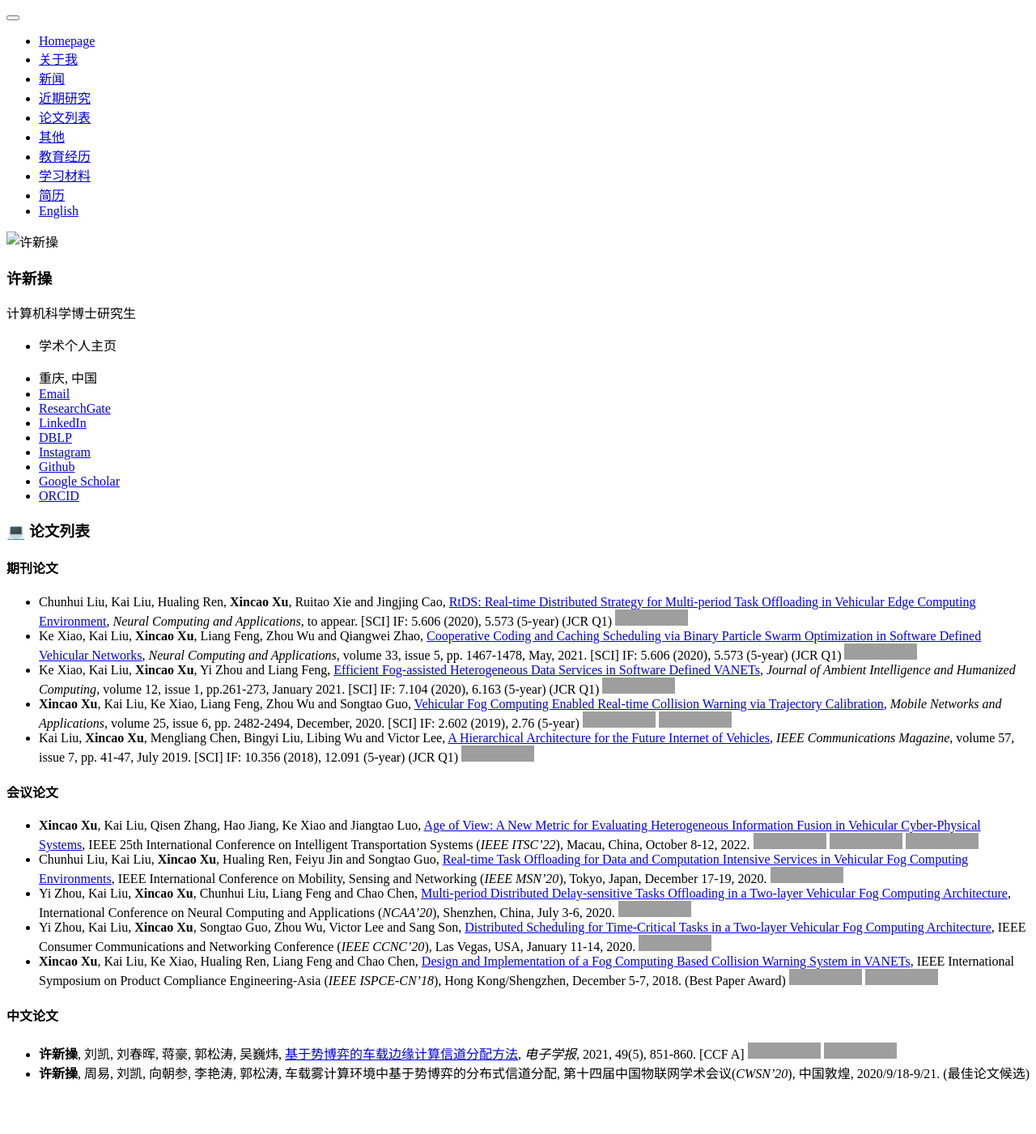
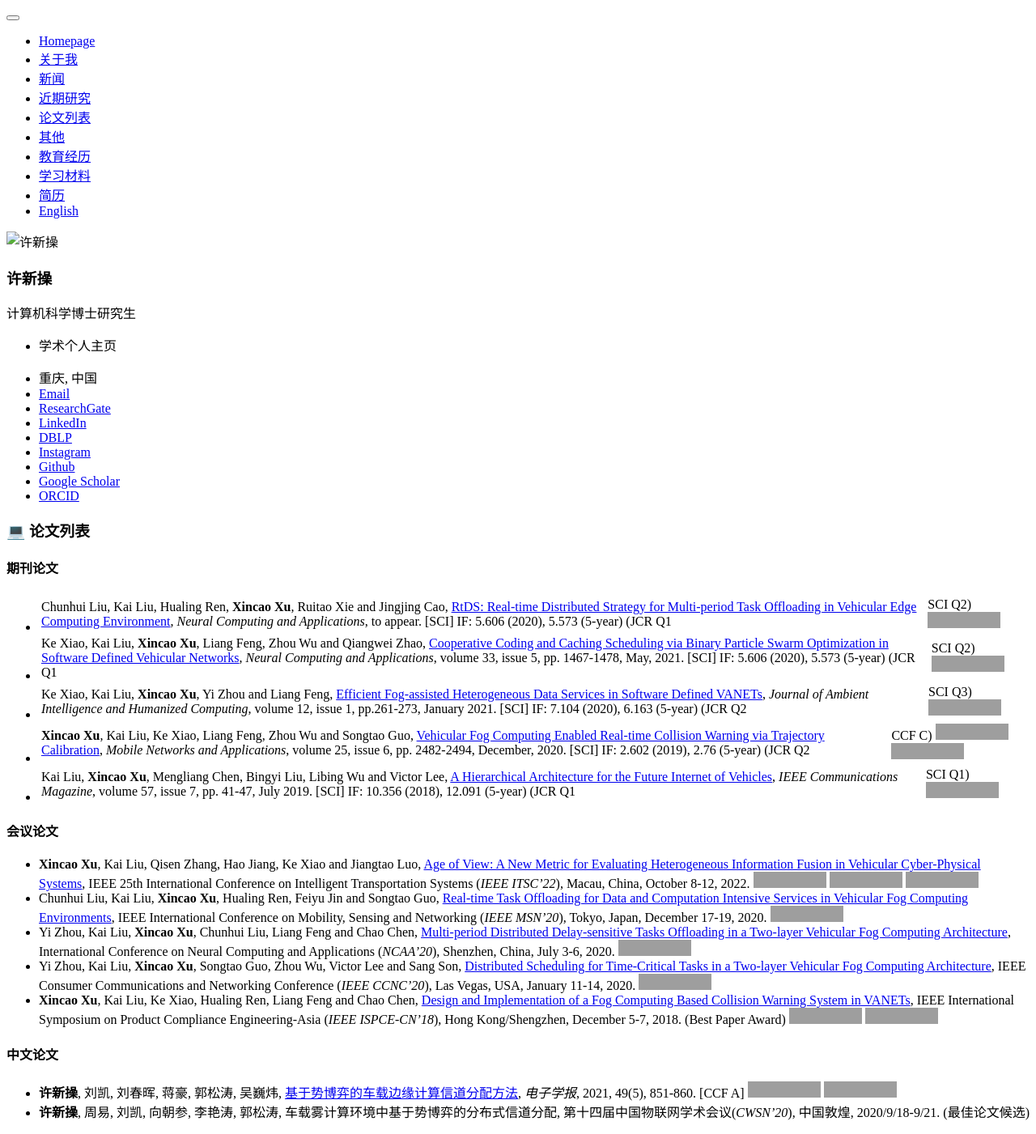
Before and after one commit to neardws/zh, a Jekyll site: the page built from _pages/includes/pub.md, in a window 1280 px wide, cut to the strip 0-1401 px from the top of the page. Shown: the whole strip at 81% size. Built offline with Jekyll 4.4.1, drawn with Linux system fonts in a browser that asks for light colours; our own code applies the rules of GitHub Pages for plain Markdown files; before the commit the page ends 1353 px from its top, so only the background shows below that; grey boxes are pictures that could not be loaded.

Commit message:
update news

```diff
--- a/_pages/includes/pub.md
+++ b/_pages/includes/pub.md
@@ -2,11 +2,11 @@
 
 #### 期刊论文
 
-- Chunhui Liu, Kai Liu, Hualing Ren, **Xincao Xu**, Ruitao Xie and Jingjing Cao, [RtDS: Real-time Distributed Strategy for Multi-period Task Offloading in Vehicular Edge Computing Environment](https://link.springer.com/article/10.1007/s00521-021-05766-5), *Neural Computing and Applications*, to appear. [SCI] IF: 5.606 (2020), 5.573 (5-year) (JCR Q1) [![](https://img.shields.io/badge/dynamic/json?logo=Google%20Scholar&url=https%3A%2F%2Fcdn.jsdelivr.net%2Fgh%2FNeardws%2Fneardws.github.io@google-scholar-stats%2Fgs_data.json&query=$['publications']['DK5avZUAAAAJ:4fKUyHm3Qg0C']['num_citations']&labelColor=f6f6f6&color=9cf&style=flat&label=citations)](https://scholar.google.com/citations?view_op=view_citation&hl=en&user=DK5avZUAAAAJ&citation_for_view=DK5avZUAAAAJ:4fKUyHm3Qg0C)
-- Ke Xiao, Kai Liu, **Xincao Xu**, Liang Feng, Zhou Wu and Qiangwei Zhao, [Cooperative Coding and Caching Scheduling via Binary Particle Swarm Optimization in Software Defined Vehicular Networks](https://link.springer.com/article/10.1007/s00521-020-04978-5), *Neural Computing and Applications*, volume 33, issue 5, pp. 1467-1478, May, 2021. [SCI] IF: 5.606 (2020), 5.573 (5-year) (JCR Q1) [![](https://img.shields.io/badge/dynamic/json?logo=Google%20Scholar&url=https%3A%2F%2Fcdn.jsdelivr.net%2Fgh%2FNeardws%2Fneardws.github.io@google-scholar-stats%2Fgs_data.json&query=$['publications']['DK5avZUAAAAJ:l7t_Zn2s7bgC']['num_citations']&labelColor=f6f6f6&color=9cf&style=flat&label=citations)](https://scholar.google.com/citations?view_op=view_citation&hl=en&user=DK5avZUAAAAJ&citation_for_view=DK5avZUAAAAJ:l7t_Zn2s7bgC)
-- Ke Xiao, Kai Liu, **Xincao Xu**, Yi Zhou and Liang Feng, [Efficient Fog-assisted Heterogeneous Data Services in Software Defined VANETs](https://link.springer.com/article/10.1007/s12652-019-01507-8), *Journal of Ambient Intelligence and Humanized Computing*, volume 12, issue 1, pp.261-273, January 2021. [SCI] IF: 7.104 (2020), 6.163 (5-year) (JCR Q1) [![](https://img.shields.io/badge/dynamic/json?logo=Google%20Scholar&url=https%3A%2F%2Fcdn.jsdelivr.net%2Fgh%2FNeardws%2Fneardws.github.io@google-scholar-stats%2Fgs_data.json&query=$['publications']['DK5avZUAAAAJ:CHSYGLWDkRkC']['num_citations']&labelColor=f6f6f6&color=9cf&style=flat&label=citations)](https://scholar.google.com/citations?view_op=view_citation&hl=en&user=DK5avZUAAAAJ&citation_for_view=DK5avZUAAAAJ:CHSYGLWDkRkC)
-- **Xincao Xu**, Kai Liu, Ke Xiao, Liang Feng, Zhou Wu and Songtao Guo, [Vehicular Fog Computing Enabled Real-time Collision Warning via Trajectory Calibration](https://link.springer.com/article/10.1007/s11036-020-01591-7), *Mobile Networks and Applications*, volume 25, issue 6, pp. 2482-2494, December, 2020. [SCI] IF: 2.602 (2019), 2.76 (5-year) [![](https://img.shields.io/badge/dynamic/json?logo=Google%20Scholar&url=https%3A%2F%2Fcdn.jsdelivr.net%2Fgh%2FNeardws%2Fneardws.github.io@google-scholar-stats%2Fgs_data.json&query=$['publications']['DK5avZUAAAAJ:tOudhMTPpwUC']['num_citations']&labelColor=f6f6f6&color=9cf&style=flat&label=citations)](https://scholar.google.com/citations?view_op=view_citation&hl=en&user=DK5avZUAAAAJ&citation_for_view=DK5avZUAAAAJ:tOudhMTPpwUC) [![](https://img.shields.io/github/stars/neardws/fog-computing-based-collision-warning-system?style=social)](https://github.com/neardws/fog-computing-based-collision-warning-system)
-- Kai Liu, **Xincao Xu**, Mengliang Chen, Bingyi Liu, Libing Wu and Victor Lee, [A Hierarchical Architecture for the Future Internet of Vehicles](https://ieeexplore.ieee.org/document/8767077), *IEEE Communications Magazine*, volume 57, issue 7, pp. 41-47, July 2019. [SCI] IF: 10.356  (2018), 12.091 (5-year) (JCR Q1) [![](https://img.shields.io/badge/dynamic/json?logo=Google%20Scholar&url=https%3A%2F%2Fcdn.jsdelivr.net%2Fgh%2FNeardws%2Fneardws.github.io@google-scholar-stats%2Fgs_data.json&query=$['publications']['DK5avZUAAAAJ:1sJd4Hv_s6UC']['num_citations']&labelColor=f6f6f6&color=9cf&style=flat&label=citations)](https://scholar.google.com/citations?view_op=view_citation&hl=en&user=DK5avZUAAAAJ&citation_for_view=DK5avZUAAAAJ:1sJd4Hv_s6UC)
+- Chunhui Liu, Kai Liu, Hualing Ren, **Xincao Xu**, Ruitao Xie and Jingjing Cao, [RtDS: Real-time Distributed Strategy for Multi-period Task Offloading in Vehicular Edge Computing Environment](https://link.springer.com/article/10.1007/s00521-021-05766-5), *Neural Computing and Applications*, to appear. [SCI] IF: 5.606 (2020), 5.573 (5-year) (JCR Q1 | SCI Q2) [![](https://img.shields.io/badge/dynamic/json?logo=Google%20Scholar&url=https%3A%2F%2Fcdn.jsdelivr.net%2Fgh%2FNeardws%2Fneardws.github.io@google-scholar-stats%2Fgs_data.json&query=$['publications']['DK5avZUAAAAJ:4fKUyHm3Qg0C']['num_citations']&labelColor=f6f6f6&color=9cf&style=flat&label=citations)](https://scholar.google.com/citations?view_op=view_citation&hl=en&user=DK5avZUAAAAJ&citation_for_view=DK5avZUAAAAJ:4fKUyHm3Qg0C)
+- Ke Xiao, Kai Liu, **Xincao Xu**, Liang Feng, Zhou Wu and Qiangwei Zhao, [Cooperative Coding and Caching Scheduling via Binary Particle Swarm Optimization in Software Defined Vehicular Networks](https://link.springer.com/article/10.1007/s00521-020-04978-5), *Neural Computing and Applications*, volume 33, issue 5, pp. 1467-1478, May, 2021. [SCI] IF: 5.606 (2020), 5.573 (5-year) (JCR Q1 | SCI Q2) [![](https://img.shields.io/badge/dynamic/json?logo=Google%20Scholar&url=https%3A%2F%2Fcdn.jsdelivr.net%2Fgh%2FNeardws%2Fneardws.github.io@google-scholar-stats%2Fgs_data.json&query=$['publications']['DK5avZUAAAAJ:l7t_Zn2s7bgC']['num_citations']&labelColor=f6f6f6&color=9cf&style=flat&label=citations)](https://scholar.google.com/citations?view_op=view_citation&hl=en&user=DK5avZUAAAAJ&citation_for_view=DK5avZUAAAAJ:l7t_Zn2s7bgC)
+- Ke Xiao, Kai Liu, **Xincao Xu**, Yi Zhou and Liang Feng, [Efficient Fog-assisted Heterogeneous Data Services in Software Defined VANETs](https://link.springer.com/article/10.1007/s12652-019-01507-8), *Journal of Ambient Intelligence and Humanized Computing*, volume 12, issue 1, pp.261-273, January 2021. [SCI] IF: 7.104 (2020), 6.163 (5-year) (JCR Q2 | SCI Q3) [![](https://img.shields.io/badge/dynamic/json?logo=Google%20Scholar&url=https%3A%2F%2Fcdn.jsdelivr.net%2Fgh%2FNeardws%2Fneardws.github.io@google-scholar-stats%2Fgs_data.json&query=$['publications']['DK5avZUAAAAJ:CHSYGLWDkRkC']['num_citations']&labelColor=f6f6f6&color=9cf&style=flat&label=citations)](https://scholar.google.com/citations?view_op=view_citation&hl=en&user=DK5avZUAAAAJ&citation_for_view=DK5avZUAAAAJ:CHSYGLWDkRkC)
+- **Xincao Xu**, Kai Liu, Ke Xiao, Liang Feng, Zhou Wu and Songtao Guo, [Vehicular Fog Computing Enabled Real-time Collision Warning via Trajectory Calibration](https://link.springer.com/article/10.1007/s11036-020-01591-7), *Mobile Networks and Applications*, volume 25, issue 6, pp. 2482-2494, December, 2020. [SCI] IF: 2.602 (2019), 2.76 (5-year) (JCR Q2 | CCF C) [![](https://img.shields.io/badge/dynamic/json?logo=Google%20Scholar&url=https%3A%2F%2Fcdn.jsdelivr.net%2Fgh%2FNeardws%2Fneardws.github.io@google-scholar-stats%2Fgs_data.json&query=$['publications']['DK5avZUAAAAJ:tOudhMTPpwUC']['num_citations']&labelColor=f6f6f6&color=9cf&style=flat&label=citations)](https://scholar.google.com/citations?view_op=view_citation&hl=en&user=DK5avZUAAAAJ&citation_for_view=DK5avZUAAAAJ:tOudhMTPpwUC) [![](https://img.shields.io/github/stars/neardws/fog-computing-based-collision-warning-system?style=social)](https://github.com/neardws/fog-computing-based-collision-warning-system)
+- Kai Liu, **Xincao Xu**, Mengliang Chen, Bingyi Liu, Libing Wu and Victor Lee, [A Hierarchical Architecture for the Future Internet of Vehicles](https://ieeexplore.ieee.org/document/8767077), *IEEE Communications Magazine*, volume 57, issue 7, pp. 41-47, July 2019. [SCI] IF: 10.356  (2018), 12.091 (5-year) (JCR Q1 | SCI Q1) [![](https://img.shields.io/badge/dynamic/json?logo=Google%20Scholar&url=https%3A%2F%2Fcdn.jsdelivr.net%2Fgh%2FNeardws%2Fneardws.github.io@google-scholar-stats%2Fgs_data.json&query=$['publications']['DK5avZUAAAAJ:1sJd4Hv_s6UC']['num_citations']&labelColor=f6f6f6&color=9cf&style=flat&label=citations)](https://scholar.google.com/citations?view_op=view_citation&hl=en&user=DK5avZUAAAAJ&citation_for_view=DK5avZUAAAAJ:1sJd4Hv_s6UC)
 
 #### 会议论文
 
```
Also changed, not shown: _pages/includes/news.md (+2 -1 lines), _pages/includes/research.md (+4 -5 lines).
